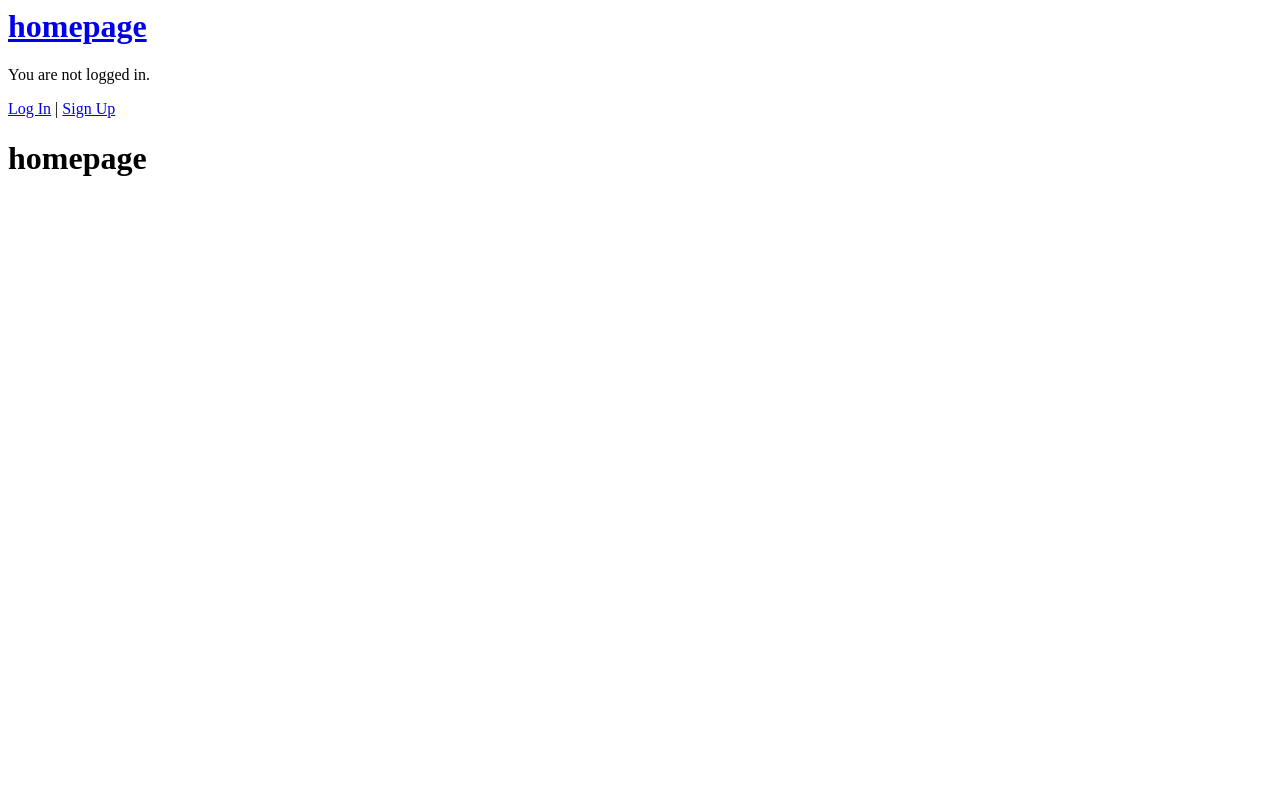
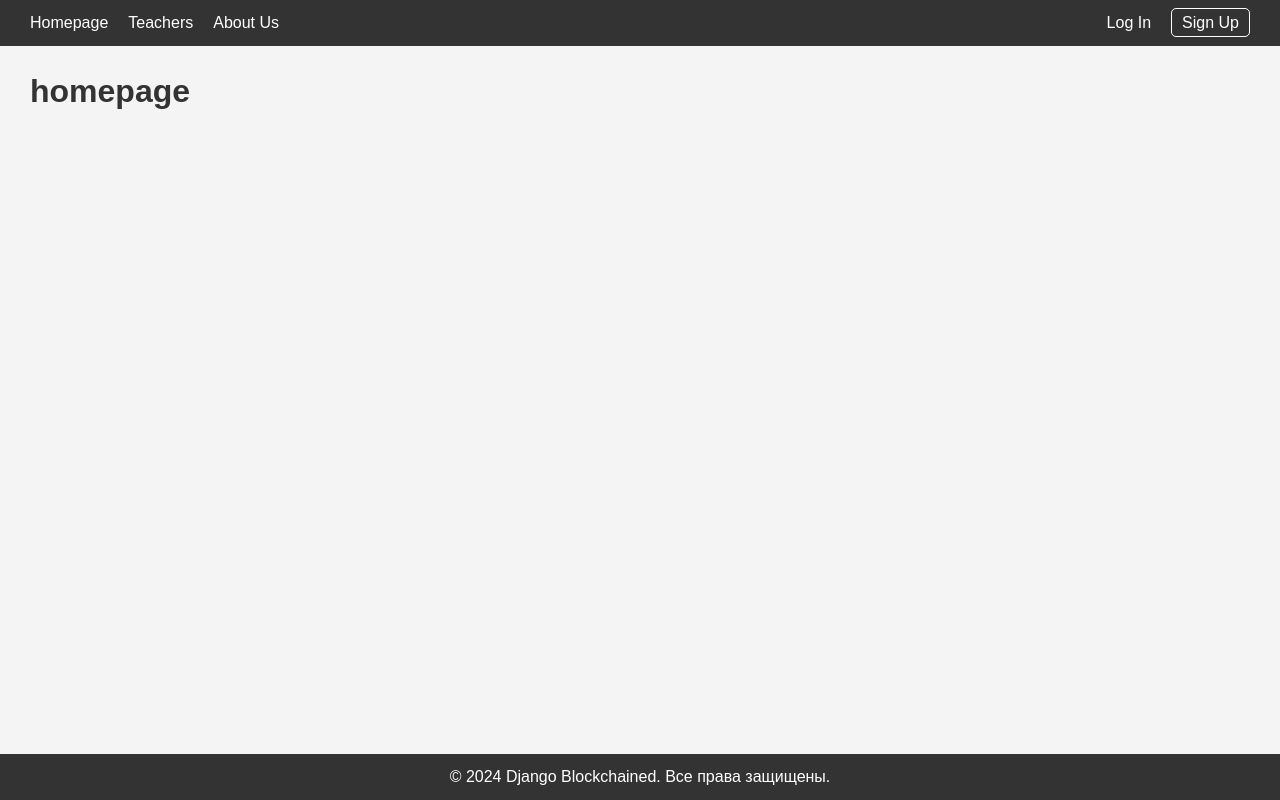
Before and after one commit to veemarh/DjangoBlockchained, a Django app: page / in a window 1280 px wide. Run offline with Django 5.2, Linux system fonts and the light colour scheme.

Commit message:
base template update

```diff
--- /dev/null
+++ b/static/css/base.css
@@ -0,0 +1,91 @@
+/* базовый css шапки и подвала */
+/* цвета, шрифты, отступы, границы можно спокойно менять, ничего сломаться не должно */
+/* блоки, которые лучше не трогать: *, html/body, .full-content-wrapper, .variable-content-wrapper */
+/* замечательную кнопку logout нужно настраивать отдельно */
+
+* {
+    margin: 0;
+    padding: 0;
+    box-sizing: border-box;
+}
+html,
+body {
+    height: 100%;
+}
+body {
+    font-family: Arial, sans-serif;
+    line-height: 1.6;
+    background-color: #f4f4f4;
+    color: #333;
+}
+.full-content-wrapper {
+    display: flex;
+    flex-direction: column;
+    height: 100%;
+}
+.variable-content-wrapper {
+    flex: 1 0 auto;
+}
+header {
+    background: #333;
+    color: #fff;
+    padding: 10px 20px;
+    display: flex;
+    justify-content: space-between;
+    align-items: center;
+    font-size: 16px;
+}
+nav ul,
+.nav-right {
+    display: flex;
+}
+nav ul {
+    list-style: none;
+}
+.header-menu-link {
+    margin: 0 10px;
+}
+header a {
+    color: #fff;
+    text-decoration: none;
+}
+.signup-button a {
+    padding: 5px 10px;
+    border: 1px solid #fff;
+    border-radius: 5px;
+}
+#nav-logout-button {
+    color: #fff;
+    background-color: transparent;
+    border: none;
+    font-size: 16px;
+    margin: 0 10px;
+}
+header a,
+#nav-logout-button {
+    transition: 0.3s;
+}
+header a:hover,
+#nav-logout-button:hover {
+    cursor: pointer;
+    color: #c9c8c2;
+}
+.signup-button a:hover {
+    border-color: #c9c8c2;
+    border-radius: 5px;
+}
+main {
+    padding: 20px 30px;
+    display: flex;
+    justify-content: flex-start;
+    flex-direction: column;
+}
+footer {
+    background: #333;
+    color: #fff;
+    text-align: center;
+    padding: 10px 0;
+    bottom: 0;
+    width: 100%;
+    flex: 0 0 auto;
+}
--- a/templates/base.html
+++ b/templates/base.html
@@ -3,35 +3,60 @@
 {% load static %}
 <html>
 <head>
+    {# кодировка текста #}
+    <meta charset="utf-8">
+    {# ширина документа по ширине экрана #}
+    <meta name="viewport" content="width=device-width, initial-scale=1.0">
     <title>DjangoBlockchained</title>
+    <link rel="stylesheet" href="{% static 'css/base.css' %}">
 </head>
 <body>
-<div>
+{# full-content-wrapper и variable-content-wrapper #}
+{# чтобы футер оставался внизу страницы, даже в отсутствие контента #}
+<div class="full-content-wrapper">
+    <div class="variable-content-wrapper">
         <header>
-        <div class="nav-left">
-            <h1><a href="{% url 'home' %}">homepage</a></h1>
-        </div>
-
+            <nav>
+                <ul>
+                    <li class="header-menu-link">
+                        <a href="{% url 'home' %}">Homepage</a>
+                    </li>
+                    <li class="header-menu-link">
+                        <a href="/">Teachers</a>
+                    </li>
+                    <li class="header-menu-link">
+                        <a href="/">About Us</a>
+                    </li>
+                </ul>
+            </nav>
             <div class="nav-right">
                 {% if user.is_authenticated %}
-                <p>Hi {{ user.username }}!</p>
+                    {# <p>Hi {{ user.username }}!</p> #}
                     <form id="logout-form" method="post" action="{% url 'logout' %}">
                         {% csrf_token %}
-                    <button type="submit">{% translate "Log out" %}</button>
+                        <button id="nav-logout-button" type="submit">
+                            {% translate "Logout" %}
+                        </button>
                     </form>
-{#                Честно говоря, у меня жутко горит, что здесь не обычный href, а уродливая кнопка. #}
-{#                Почему додики из стандарта Django решили, что logout может выполняться только #}
-{#                с помощью post, а get в данном случае необходимо запретить. #}
-{#                Поэтому оставляю эту уродскую кнопку на совесть фронтендерам))) #}
                 {% else %}
-                <p>You are not logged in.</p>
-                <a href="{% url 'login' %}">Log In</a> |
+                    {# <p>You are not logged in.</p> #}
+                    <div class="header-menu-link">
+                        <a href="{% url 'login' %}">Log In</a>
+                    </div>
+                    <div class="header-menu-link signup-button">
                         <a href="{% url 'signup' %}">Sign Up</a>
+                    </div>
                 {% endif %}
             </div>
         </header>
+        <main>
             {% block content %}
             {% endblock content %}
+        </main>
+    </div>
+    <footer>
+        <p>&copy; 2024 Django Blockchained. Все права защищены.</p>
+    </footer>
 </div>
 </body>
 </html>
```
Lines whose indentation alone changed are shown as unchanged.
